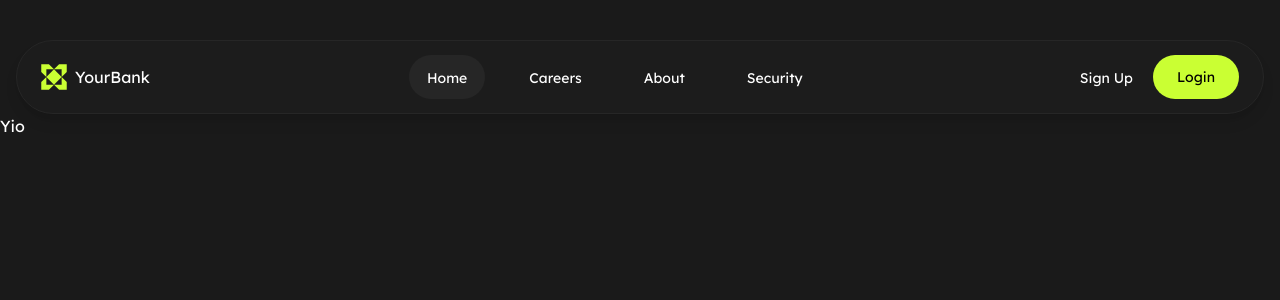
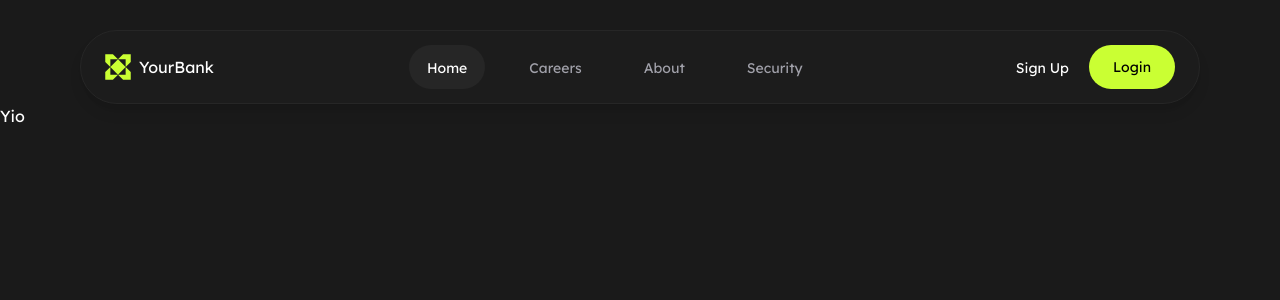
Before and after one commit to ShinobiKoda/your-bank, a React (Vite) app: page / in a window 1280 px wide. Shown: the top 300 px of the page. Built offline with nearby package versions, Linux system fonts and the light colour scheme.

Commit message:
feat: refactor Navbar component for improved structure and link animations

```diff
--- a/src/components/layout/Navbar.tsx
+++ b/src/components/layout/Navbar.tsx
@@ -41,13 +41,13 @@ const Navbar = () => {
   const [activeLink, setActiveLink] = useState("home");
 
   return (
-    <motion.nav
-      className="w-full px-4 pt-10"
-      variants={staggerContainer}
-      initial="hidden"
-      animate="visible"
-    >
-      <div className="relative py-3.5 pl-6 pr-3.5 bg-[#1C1C1C] rounded-full flex items-center justify-between border border-[#262626] shadow-lg lg:hidden">
+    <nav className="w-full px-4 pt-10 lg:pt-[30px] lg:px-[80px] max-w-[1596px] mx-auto">
+      <motion.div
+        variants={staggerContainer}
+        initial="hidden"
+        animate="visible"
+        className="relative py-3.5 pl-6 pr-3.5 bg-[#1C1C1C] rounded-full flex items-center justify-between border border-[#262626] shadow-lg lg:hidden"
+      >
         <motion.div variants={staggerItem} className="flex items-center gap-2">
           <img
             src="/images/logo.svg"
@@ -74,7 +74,7 @@ const Navbar = () => {
             )}
           </motion.span>
         </motion.button>
-      </div>
+      </motion.div>
 
       {isOpen && (
         <motion.div
@@ -135,7 +135,10 @@ const Navbar = () => {
         </motion.div>
       )}
 
-      <motion.div className="hidden lg:flex py-3.5 px-6 bg-[#1C1C1C] rounded-full  items-center justify-between border border-[#262626] shadow-lg" variants={staggerContainer}>
+      <motion.div
+        className="hidden lg:flex py-3.5 px-6 bg-[#1C1C1C] rounded-full  items-center justify-between border border-[#262626] shadow-lg"
+        variants={staggerContainer}
+      >
         <motion.div className="flex items-center gap-2" variants={staggerItem}>
           <img
             src="/images/logo.svg"
@@ -144,29 +147,53 @@ const Navbar = () => {
           />
           <h3>YourBank</h3>
         </motion.div>
-        <motion.ul className="flex items-center gap-[26px]">
+        <div className="flex items-center gap-[26px] relative">
           {links.map((link) => (
-            <motion.li variants={staggerItem} className={`px-[18px] py-2.5 rounded-[82px] ${
-              activeLink === link.id ? "bg-[#262626]" : ""
-            }`} key={link.id} onClick={()=>setActiveLink(link.id)}>
-              <Link to={link.linkto} className="font-normal text-sm">
-                {link.label}
-              </Link>
-            </motion.li>
+            <Link
+              to={link.linkto}
+              key={link.id}
+              className="relative px-[18px] py-2.5 rounded-[82px] cursor-pointer"
+              onClick={() => setActiveLink(link.id)}
+            >
+              {activeLink === link.id && (
+                <motion.div
+                  layoutId="activeBackground"
+                  className="absolute inset-0 rounded-[82px] bg-[#262626]"
+                  transition={{ type: "spring", stiffness: 500, damping: 30 }}
+                />
+              )}
+              <motion.span
+                animate={{
+                  color: activeLink === link.id ? "#FFFFFF" : "#A1A1AA", // white if active, gray if inactive
+                }}
+                transition={{ duration: 0.3 }}
+                className="relative font-normal text-sm z-10"
+              >
+                <Link to={link.linkto}>{link.label}</Link>
+              </motion.span>
+            </Link>
           ))}
-        </motion.ul>
+        </div>
         <div className="flex items-center gap-5">
           <Link to="/signup">
-            <motion.button variants={staggerItem} className="font-normal text-sm">Sign Up</motion.button>
+            <motion.button
+              variants={staggerItem}
+              className="font-normal text-sm cursor-pointer"
+            >
+              Sign Up
+            </motion.button>
           </Link>
           <Link to="/login">
-            <motion.button variants={staggerItem} className="px-6 py-3 rounded-[82px] bg-[#CAFF33] font-normal text-black text-sm">
+            <motion.button
+              variants={staggerItem}
+              className="px-6 py-3 rounded-[82px] bg-[#CAFF33] font-normal text-black text-sm cursor-pointer"
+            >
               Login
             </motion.button>
           </Link>
         </div>
       </motion.div>
-    </motion.nav>
+    </nav>
   );
 };
 
```
